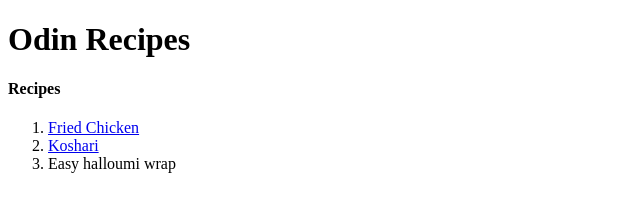
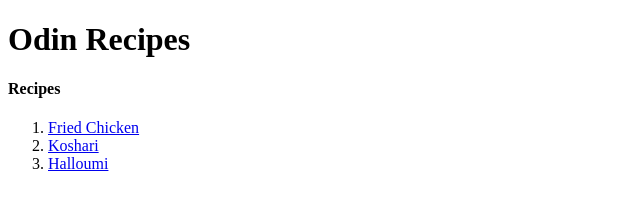
Before and after one commit to farosaX0/odin-recipes, a plain HTML site: page index.html in a window 1280 px wide. Shown: the whole page, without its empty margins (0-640 px from the left). Drawn offline with Linux system fonts and the light colour scheme.

Commit message:
Fix link of halloumi recipe
Fixed a typo in html syntax of the halloumi link line

```diff
--- a/index.html
+++ b/index.html
@@ -15,7 +15,7 @@
     <ol>
       <li><a href="./recipes/friedChicken.html">Fried Chicken</a></li>
       <li><a href="./recipes/egyKoshari.html">Koshari</a></li>
-      <li a href="./recipes/halloumi.html">Easy halloumi wrap</li>
+      <li><a href="./recipes/halloumi.html">Halloumi</a></li>
     </ol>
 
   </body>
```
